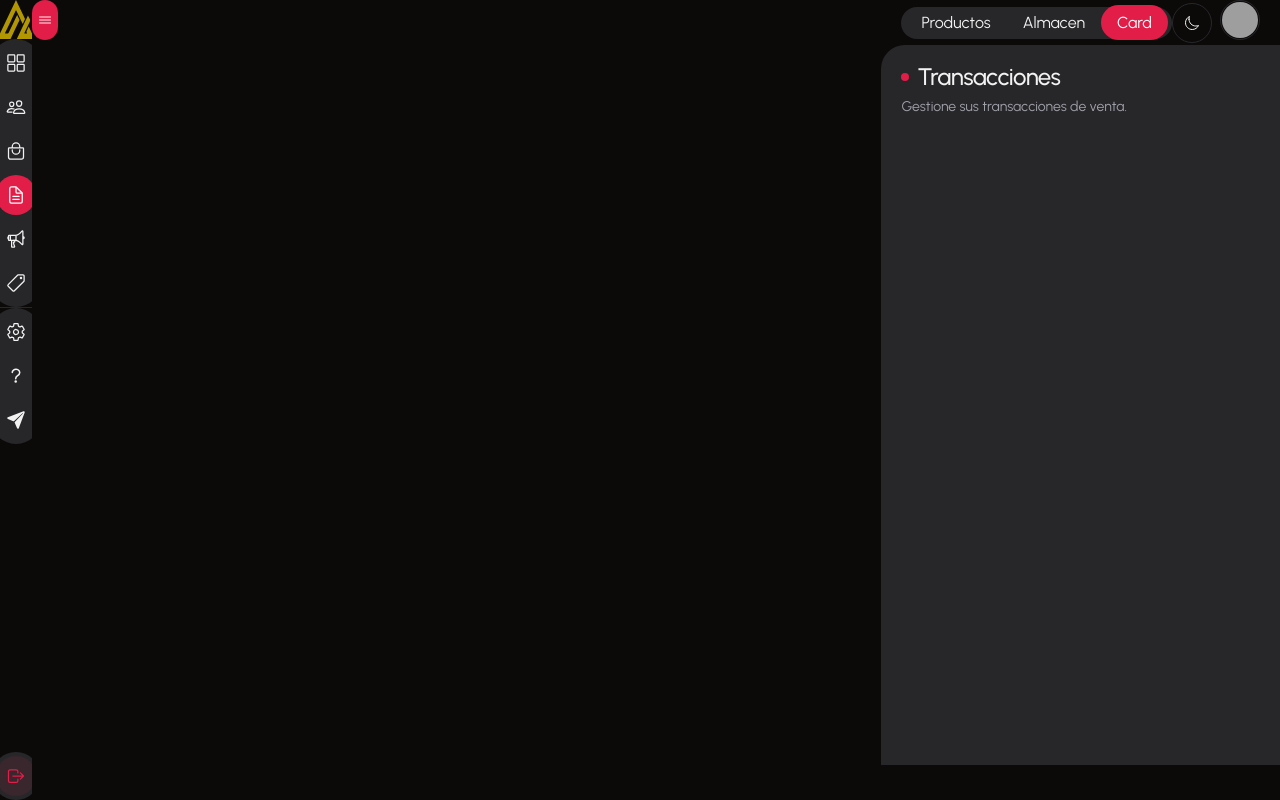
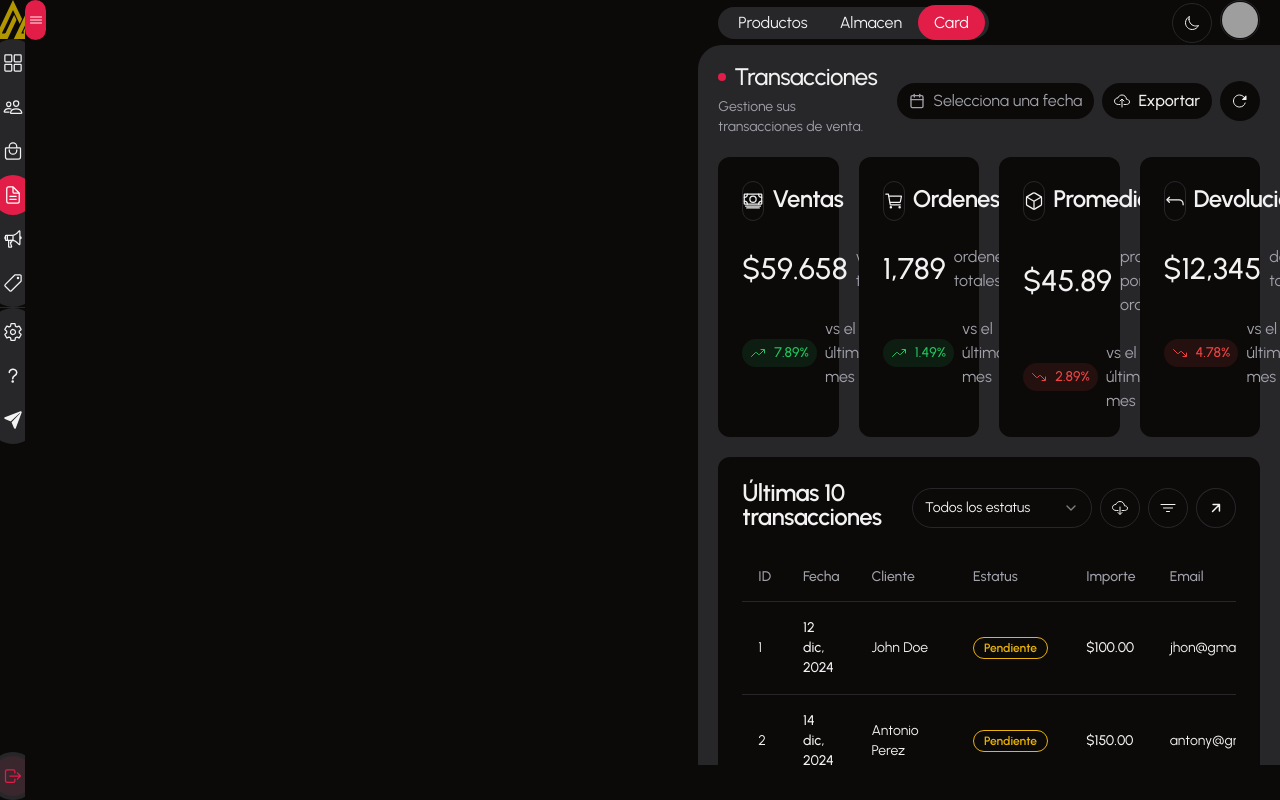
Before and after one commit to alexdev2095/fullstack-scaffold, a Next.js app in the folder apps/adminmkt-free/: page /transactions in a window 1280 px wide. Built offline with nearby package versions, Linux system fonts and the light colour scheme; grey boxes are pictures that could not be loaded.

Commit message:
Revert "clean code: transtitions"
This reverts commit a98b61a10a8e4062189ae858c66796028c71832f.

```diff
--- a/apps/adminmkt-free/src/app/(dashboard)/transactions/page.tsx
+++ b/apps/adminmkt-free/src/app/(dashboard)/transactions/page.tsx
@@ -1,4 +1,10 @@
-import { Title } from "@/components/ui-custom/title";
+import {Cards} from "@/components/pages/transactions/cards";
+import {TransactionsTable} from "@/components/pages/transactions/transactions-table";
+import {DatePickerWithPresets} from "@/components/ui-custom/date-picker";
+import {Title} from "@/components/ui-custom/title";
+import {Button} from "@/components/ui/button";
+
+import {IoCloudUploadOutline, IoReload} from "react-icons/io5";
 
 export default function TransactionsPage() {
   return (
@@ -10,6 +16,19 @@ export default function TransactionsPage() {
             Gestione sus transacciones de venta.
           </p>
         </div>
+        <div className="flex items-center gap-2">
+          <DatePickerWithPresets />
+          <Button size="sm" variant="outline" className="border-none">
+            <IoCloudUploadOutline className="size-5" /> Exportar
+          </Button>
+          <Button size="icon" variant="outline" className="border-none">
+            <IoReload className="size-5" />
+          </Button>
+        </div>
+      </div>
+      <Cards />
+      <div className="grid grid-cols-1">
+        <TransactionsTable />
       </div>
     </div>
   );
--- /dev/null
+++ b/apps/adminmkt-free/src/components/pages/transactions/cards.tsx
@@ -0,0 +1,44 @@
+"use client";
+
+import {InfoCard} from "@/components/ui-custom/cards/info-card";
+import {
+  IoCartOutline,
+  IoCashOutline,
+  IoCubeOutline,
+  IoReturnUpBackOutline
+} from "react-icons/io5";
+
+export function Cards() {
+  return (
+    <div className="grid grid-cols-1 md:grid-cols-2 lg:grid-cols-3 xl:grid-cols-4 gap-5">
+      <InfoCard
+        icon={IoCashOutline}
+        title="Ventas"
+        value="$59.658"
+        text="ventas totales"
+        trendPositive="7.89"
+      />
+      <InfoCard
+        icon={IoCartOutline}
+        title="Ordenes"
+        value="1,789"
+        text="ordenes totales"
+        trendPositive="1.49"
+      />
+      <InfoCard
+        icon={IoCubeOutline}
+        title="Promedio"
+        value="$45.89"
+        text="promedio por orden"
+        trendNegative="2.89"
+      />
+      <InfoCard
+        icon={IoReturnUpBackOutline}
+        title="Devoluciones"
+        value="$12,345"
+        text="devoluciones totales"
+        trendNegative="4.78"
+      />
+    </div>
+  );
+}
--- /dev/null
+++ b/apps/adminmkt-free/src/components/pages/transactions/transactions-table.tsx
@@ -0,0 +1,222 @@
+"use client";
+
+import {Badge} from "@/components/ui/badge";
+import {Button} from "@/components/ui/button";
+import {Card, CardContent, CardHeader, CardTitle} from "@/components/ui/card";
+import {
+  Select,
+  SelectContent,
+  SelectItem,
+  SelectTrigger,
+  SelectValue
+} from "@/components/ui/select";
+import {
+  Table,
+  TableBody,
+  TableCell,
+  TableHead,
+  TableHeader,
+  TableRow
+} from "@/components/ui/table";
+import {
+  IoArrowUpOutline,
+  IoCloudDownloadOutline,
+  IoFilterOutline
+} from "react-icons/io5";
+
+type TypeData = {
+  id: number;
+  date: string;
+  customer: string;
+  status: string;
+  amount: string;
+  email: string;
+  phone: string;
+};
+
+const data: TypeData[] = [
+  {
+    id: 1,
+    date: "12 dic, 2024",
+    customer: "John Doe",
+    status: "pending",
+    amount: "$100.00",
+    email: "jhon@gmail.com",
+    phone: "(+52) 123 456 7890"
+  },
+  {
+    id: 2,
+    date: "14 dic, 2024",
+    customer: "Antonio Perez",
+    status: "pending",
+    amount: "$150.00",
+    email: "antony@gmail.com",
+    phone: "(+52) 123 466 7890"
+  },
+  {
+    id: 3,
+    date: "17 dic, 2024",
+    customer: "Karla Dominguez",
+    status: "inProgress",
+    amount: "$180.00",
+    email: "karla@gmail.com",
+    phone: "(+52) 123 456 8890"
+  },
+  {
+    id: 4,
+    date: "20 dic, 2024",
+    customer: "Luis Fernandez",
+    status: "completed",
+    amount: "$200.00",
+    email: "luis@gmail.com",
+    phone: "(+52) 123 455 7890"
+  },
+  {
+    id: 5,
+    date: "22 dic, 2024",
+    customer: "Andrea Castillo",
+    status: "refunded",
+    amount: "$75.00",
+    email: "andrea@gmail.com",
+    phone: "(+52) 123 476 7890"
+  },
+  {
+    id: 6,
+    date: "24 dic, 2024",
+    customer: "Miguel Santos",
+    status: "pending",
+    amount: "$250.00",
+    email: "miguel@gmail.com",
+    phone: "(+52) 123 478 7890"
+  },
+  {
+    id: 7,
+    date: "27 dic, 2024",
+    customer: "Sofia Ramirez",
+    status: "completed",
+    amount: "$300.00",
+    email: "sofia@gmail.com",
+    phone: "(+52) 123 479 7890"
+  },
+  {
+    id: 8,
+    date: "29 dic, 2024",
+    customer: "Fernando Lopez",
+    status: "inProgress",
+    amount: "$400.00",
+    email: "fernando@gmail.com",
+    phone: "(+52) 123 489 7890"
+  },
+  {
+    id: 9,
+    date: "31 dic, 2024",
+    customer: "Isabela Torres",
+    status: "refunded",
+    amount: "$120.00",
+    email: "isabela@gmail.com",
+    phone: "(+52) 123 499 7890"
+  },
+  {
+    id: 10,
+    date: "02 ene, 2025",
+    customer: "Diego Martinez",
+    status: "completed",
+    amount: "$500.00",
+    email: "diego@gmail.com",
+    phone: "(+52) 123 509 7890"
+  }
+];
+
+export function TransactionsTable() {
+  return (
+    <Card>
+      <CardHeader className="flex flex-col md:flex-row md:items-center md:justify-between gap-5">
+        <div>
+          <CardTitle>Últimas 10 transacciones</CardTitle>
+        </div>
+        <div className="flex items-center gap-2">
+          <Select>
+            <SelectTrigger className="w-[180px]">
+              <SelectValue placeholder="Todos los estatus" />
+            </SelectTrigger>
+            <SelectContent>
+              <SelectItem value="pending">Pendiente</SelectItem>
+              <SelectItem value="inProgress">En progreso</SelectItem>
+              <SelectItem value="refuned">Devuelto</SelectItem>
+              <SelectItem value="completed">Completado</SelectItem>
+            </SelectContent>
+          </Select>
+          <Button variant="outline" size="icon" className="">
+            <IoCloudDownloadOutline className="size-5" />
+          </Button>
+          <Button variant="outline" size="icon" className="">
+            <IoFilterOutline className="size-5" />
+          </Button>
+          <Button variant="outline" size="icon" className="rotate-45 ">
+            <IoArrowUpOutline className="size-5" />
+          </Button>
+        </div>
+      </CardHeader>
+      <CardContent>
+        <Table>
+          <TableHeader>
+            <TableRow>
+              <TableHead>ID</TableHead>
+              <TableHead>Fecha</TableHead>
+              <TableHead className="w-[180px]">Cliente</TableHead>
+              <TableHead>Estatus</TableHead>
+              <TableHead>Importe</TableHead>
+              <TableHead>Email</TableHead>
+              <TableHead>Número</TableHead>
+            </TableRow>
+          </TableHeader>
+          <TableBody>
+            {data.map((item) => {
+              return (
+                <TableRow key={item.id}>
+                  <TableCell>{item.id}</TableCell>
+                  <TableCell className="font-medium">{item.date}</TableCell>
+                  <TableCell>{item.customer}</TableCell>
+                  <TableCell>
+                    {item.status === "pending" ? (
+                      <Badge
+                        variant="outline"
+                        className="border-yellow-500 text-yellow-500"
+                      >
+                        Pendiente
+                      </Badge>
+                    ) : item.status === "inProgress" ? (
+                      <Badge
+                        variant="outline"
+                        className="border-blue-500 text-blue-500"
+                      >
+                        En progreso
+                      </Badge>
+                    ) : item.status === "refunded" ? (
+                      <Badge
+                        variant="outline"
+                        className="border-red-500 text-red-500"
+                      >
+                        Devuelto
+                      </Badge>
+                    ) : (
+                      <Badge
+                        variant="outline"
+                        className="border-green-500 text-green-500"
+                      >
+                        Convertido
+                      </Badge>
+                    )}
+                  </TableCell>
+                  <TableCell className="font-medium">{item.amount}</TableCell>
+                  <TableCell>{item.email}</TableCell>
+                  <TableCell>{item.phone}</TableCell>
+                </TableRow>
+              );
+            })}
+          </TableBody>
+        </Table>
+      </CardContent>
+    </Card>
+  );
+}
```
